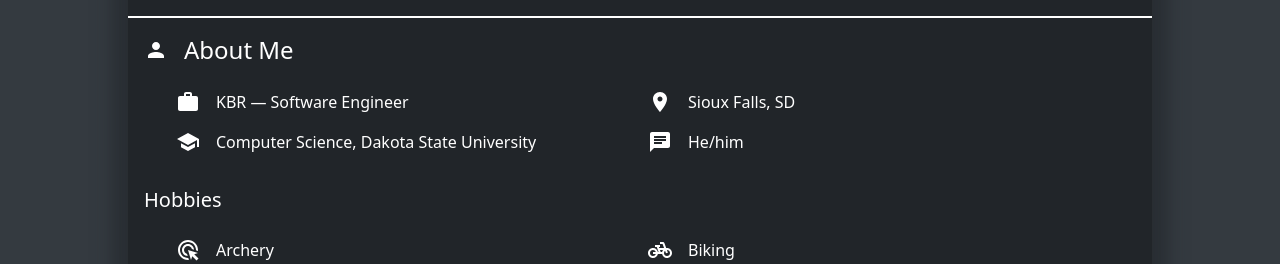
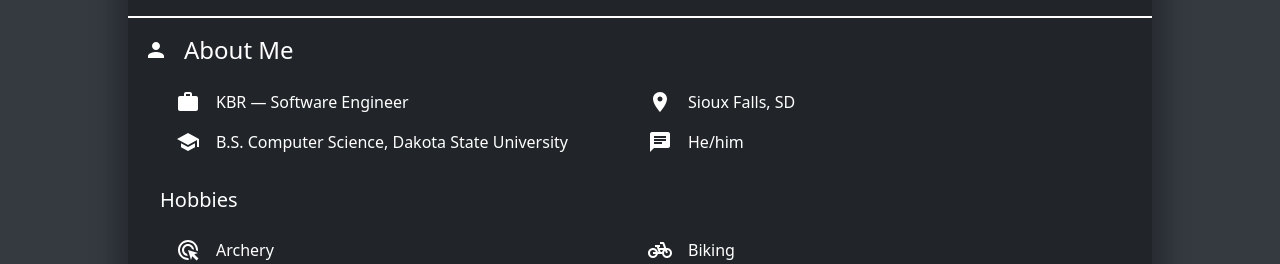
Before and after one commit to ellman12/Portfolio-New, a React (Vite) app: page / in a window 1280 px wide. Shown: the part 800-1064 px from the top of the page. Built offline with nearby package versions, Linux system fonts and the light colour scheme.

Commit message:
Add pl-4 to H3 in About Me

```diff
--- a/src/components/H3.tsx
+++ b/src/components/H3.tsx
@@ -2,8 +2,9 @@ import {FC, ReactNode} from "react";
 
 interface Props {
     children: ReactNode;
+    className?: string;
 }
 
-const H3: FC<Props> = ({children}) => <h2 className="text-xl">{children}</h2>
+const H3: FC<Props> = ({children, className = ""}) => <h2 className={`text-xl ${className}`}>{children}</h2>
 
 export default H3;
--- a/src/components/Sections/AboutMeSection.tsx
+++ b/src/components/Sections/AboutMeSection.tsx
@@ -25,13 +25,13 @@ export default function AboutMeSection() {
                     <div className="grid grid-cols-2 gap-4 sm:px-8 mb-4">
                         <Tidbit icon={<WorkIcon/>} text="KBR — Software Engineer"/>
                         <Tidbit icon={<PlaceIcon/>} text="Sioux Falls, SD"/>
-                        <Tidbit icon={<SchoolIcon/>} text="Computer Science, Dakota State University"/>
+                        <Tidbit icon={<SchoolIcon/>} text="B.S. Computer Science, Dakota State University"/>
                         <Tidbit icon={<ChatIcon/>} text="He/him"/>
                     </div>
                 </ScrollOnceAnimation>
 
                 <ScrollOnceAnimation>
-                    <H3>Hobbies</H3>
+                    <H3 className="pl-4">Hobbies</H3>
 
                     <ScrollOnceAnimation>
                         <div className="mt-6 grid grid-cols-2 gap-4 sm:px-8 mb-4">
```
